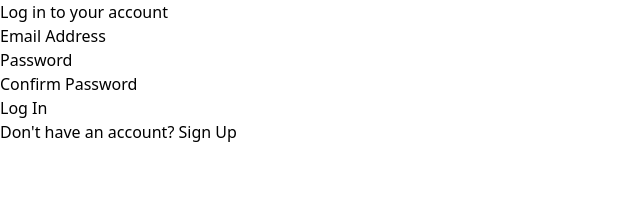
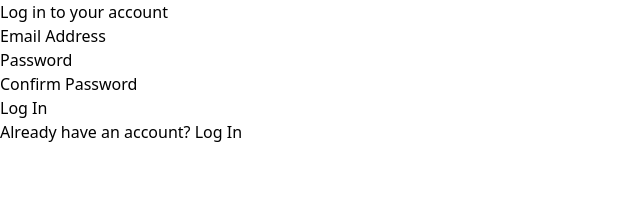
Before and after one commit to KiroPractic/rendalicce, an Angular app in the folder client/: page /register in a window 1280 px wide. Shown: the top 211 px of the page, without its empty margins (0-640 px from the left). Built offline with nearby package versions, Linux system fonts and the light colour scheme.

Commit message:
Removed htmlFor in login and register components, wrong link on register page.

```diff
--- a/client/src/app/pages/login/login.component.html
+++ b/client/src/app/pages/login/login.component.html
@@ -5,13 +5,13 @@
     </h2>
     <form [formGroup]="loginForm" (ngSubmit)="login()" class="space-y-6">
       <div class="flex flex-col">
-        <label class="text-sm font-medium text-gray-700" htmlFor="email">
+        <label class="text-sm font-medium text-gray-700">
           Email Address
         </label>
         <input type="email" id="email" formControlName="email" required class="border rounded-md p-1" />
       </div>
       <div class="flex flex-col">
-        <label class="text-sm font-medium text-gray-700" htmlFor="password">
+        <label class="text-sm font-medium text-gray-700">
           Password
         </label>
         <input type="password" formControlName="password" id="password" required class="border p-1 rounded-md" />
--- a/client/src/app/pages/register/register.component.html
+++ b/client/src/app/pages/register/register.component.html
@@ -5,19 +5,19 @@
     </h2>
     <form [formGroup]="registerForm" (ngSubmit)="register()" class="space-y-6">
       <div class="flex flex-col">
-        <label class="text-sm font-medium text-gray-700" htmlFor="email">
+        <label class="text-sm font-medium text-gray-700">
           Email Address
         </label>
         <input type="email" id="email" formControlName="email" required class="border rounded-md p-1" />
       </div>
       <div class="flex flex-col">
-        <label class="text-sm font-medium text-gray-700" htmlFor="password">
+        <label class="text-sm font-medium text-gray-700">
           Password
         </label>
         <input type="password" formControlName="password" id="password" required class="border p-1 rounded-md" />
       </div>
       <div class="flex flex-col">
-        <label class="text-sm font-medium text-gray-700" htmlFor="confirmPassword">
+        <label class="text-sm font-medium text-gray-700">
           Confirm Password
         </label>
         <input type="password" formControlName="confirmPassword" id="confirmPassword" required class="border p-1 rounded-md" />
@@ -29,11 +29,11 @@
     </form>
     <div class="flex items-center justify-center">
       <span class="text-sm text-gray-600">
-        Don't have an account?
+        Already have an account?
       </span>
       <a class="ml-1 text-sm font-medium text-blue-600 hover:text-blue-300 transition-colors hover:underline"
-        href="/register">
-        Sign Up
+        href="/login">
+        Log In
       </a>
     </div>
   </div>
```
